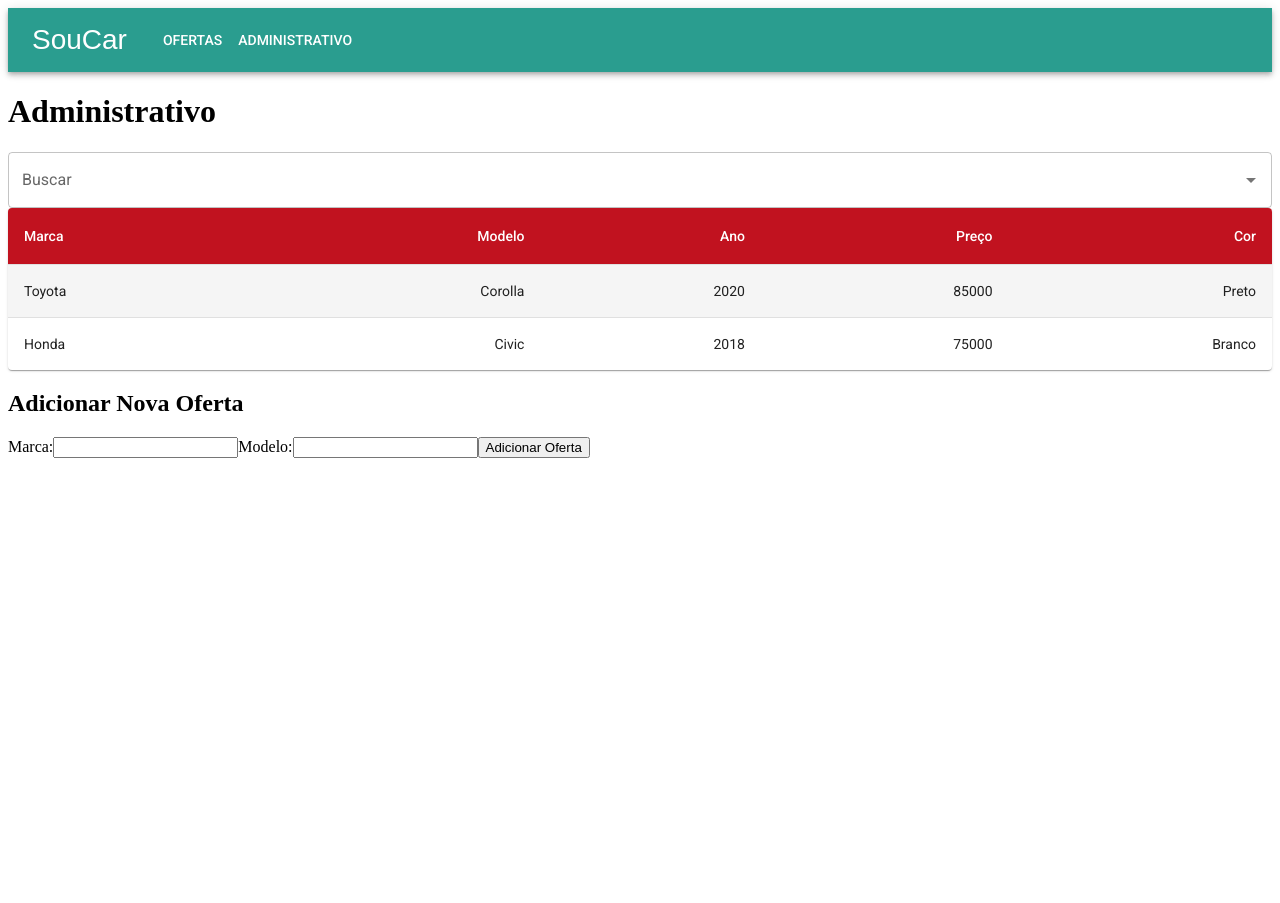
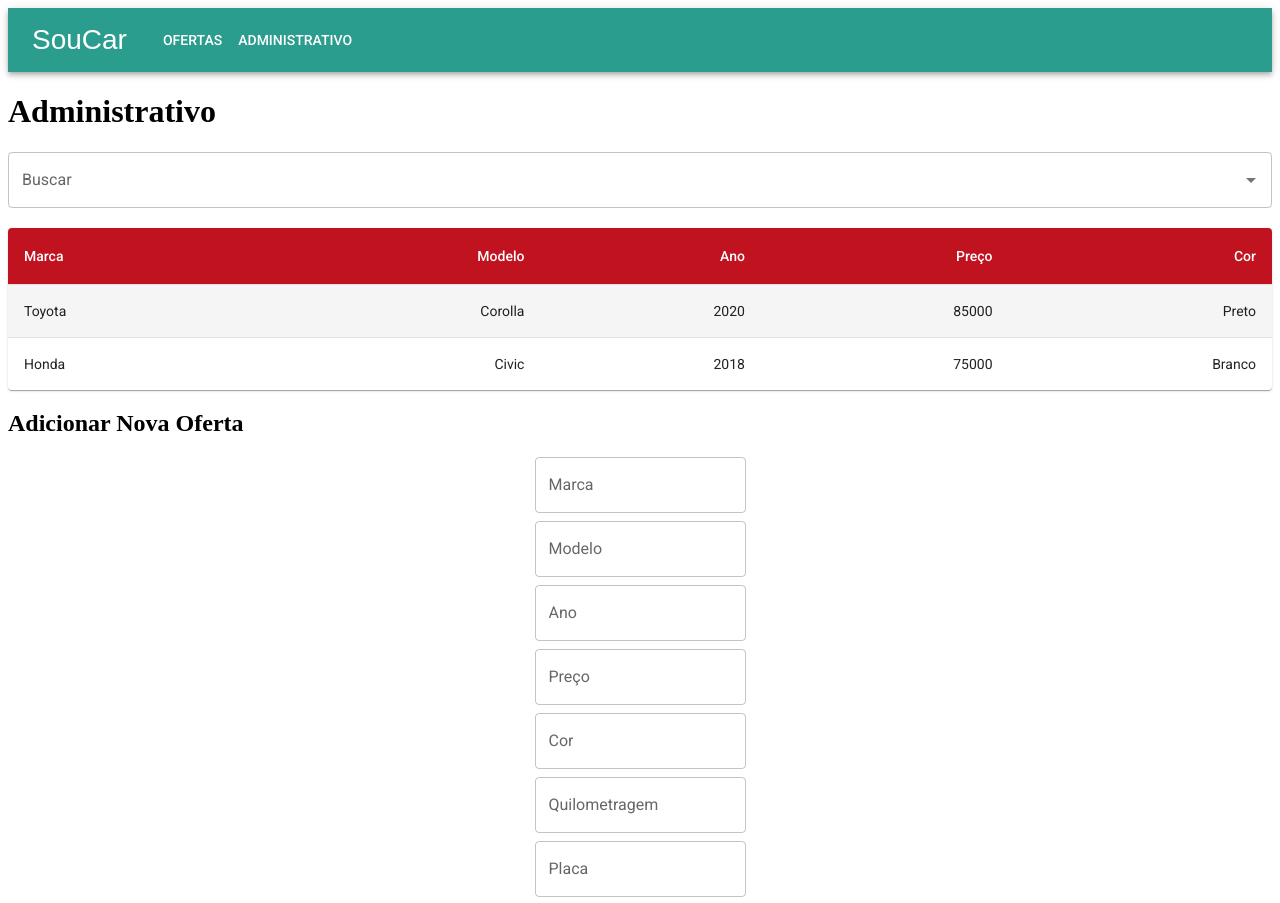
Before and after one commit to maiaaraujo/teste-sou, a React (Create React App) app: page /admin in a window 1280 px wide. Shown: the top 903 px of the page. Before the commit the page ends 800 px from the top, so only its background shows below. Built offline with nearby package versions, Linux system fonts and the light colour scheme.

Commit message:
AdminPage CarFilter gap

```diff
--- a/src/components/AdminForm/AdminForm.js
+++ b/src/components/AdminForm/AdminForm.js
@@ -1,10 +1,18 @@
+import { TextField, Box } from '@mui/material';
 import React, { useState } from 'react';
 
 const AdminForm = ({ adicionarOferta }) => {
   const [novaOferta, setNovaOferta] = useState({
     marca: '',
     modelo: '',
-
+    ano: '',
+    preco: '',
+    cor: '',
+    quilometragem: '',
+    placa: '',
+    cidade: '',
+    fotos: '',
+    dataCadastro: '',
   });
 
   const handleChange = event => {
@@ -19,7 +27,14 @@ const AdminForm = ({ adicionarOferta }) => {
     setNovaOferta({
       marca: '',
       modelo: '',
-
+      ano: '',
+      preco: '',
+      cor: '',
+      quilometragem: '',
+      placa: '',
+      cidade:'',
+      fotos: '',
+      dataCadastro:'',
     });
   };
 
@@ -27,14 +42,18 @@ const AdminForm = ({ adicionarOferta }) => {
     <div>
       <h2>Adicionar Nova Oferta</h2>
       <form onSubmit={handleSubmit}>
-        <label>
-          Marca:
-          <input type="text" name="marca" value={novaOferta.marca} onChange={handleChange} />
-        </label>
-        <label>
-          Modelo:
-          <input type="text" name="modelo" value={novaOferta.modelo} onChange={handleChange} />
-        </label>
+        <Box sx={{ display: 'flex', justifyContent: 'center', alignItems: 'center', flexDirection: 'column', gap: '8px' }}>
+          <TextField id="marca" label="Marca" variant="outlined" name="marca" value={novaOferta.marca} onChange={handleChange}/>
+          <TextField id="modelo" label="Modelo" variant="outlined" name="modelo" value={novaOferta.modelo} onChange={handleChange}/>
+          <TextField id="ano" label="Ano" variant="outlined" name="ano" value={novaOferta.ano} onChange={handleChange}/>
+          <TextField id="preco" label="Preço" variant="outlined" name="preco" value={novaOferta.preco} onChange={handleChange}/>
+          <TextField id="cor" label="Cor" variant="outlined" name="cor" value={novaOferta.cor} onChange={handleChange}/>
+          <TextField id="quilometragem" label="Quilometragem" variant="outlined" name="quilometragem" value={novaOferta.quilometragem} onChange={handleChange}/>
+          <TextField id="placa" label="Placa" variant="outlined" name="placa" value={novaOferta.placa} onChange={handleChange}/>
+          <TextField id="cidade" label="Cidade" variant="outlined" name="cidade" value={novaOferta.cidade} onChange={handleChange}/>
+          <TextField id="fotos" label="Fotos" variant="outlined" name="fotos" value={novaOferta.fotos} onChange={handleChange}/>
+          <TextField id="dataCadastro" label="Data de Cadastro" variant="outlined" name="dataCadastro" value={novaOferta.dataCadastro} onChange={handleChange}/>
+        </Box>
         <button type="submit">Adicionar Oferta</button>
       </form>
     </div>
--- a/src/components/CarFilter/CarFilter.js
+++ b/src/components/CarFilter/CarFilter.js
@@ -11,6 +11,7 @@ const CarFilter = ({ cars, onSelectCar }) => {
       getOptionLabel={(option) => option.label}
       onChange={(event, value) => onSelectCar(value)}
       renderInput={(params) => <TextField {...params} label="Buscar" />}
+      sx={{ display: 'flex', justifyContent: 'center', alignItems: 'center', flexDirection: 'column', gap: '8px', maxWidth: '100vw' }}
     />
   );
 };
--- a/src/pages/AdminPage/AdminPage.js
+++ b/src/pages/AdminPage/AdminPage.js
@@ -40,12 +40,12 @@ const AdminPage = () => {
     <div>
       <h1>Administrativo</h1>
       <CarFilter cars={top100Cars} onSelectCar={handleCarSelect} />
-      <TabelaAdmin ofertas={ofertas} editarOferta={editarOferta} excluirOferta={excluirOferta} />
+      <div style={{ marginTop: '20px' }}>
+        <TabelaAdmin ofertas={ofertas} editarOferta={editarOferta} excluirOferta={excluirOferta} />
+      </div>
       <AdminForm adicionarOferta={adicionarOferta} />
     </div>
   );
 };
 
-
-
 export default AdminPage;
```
